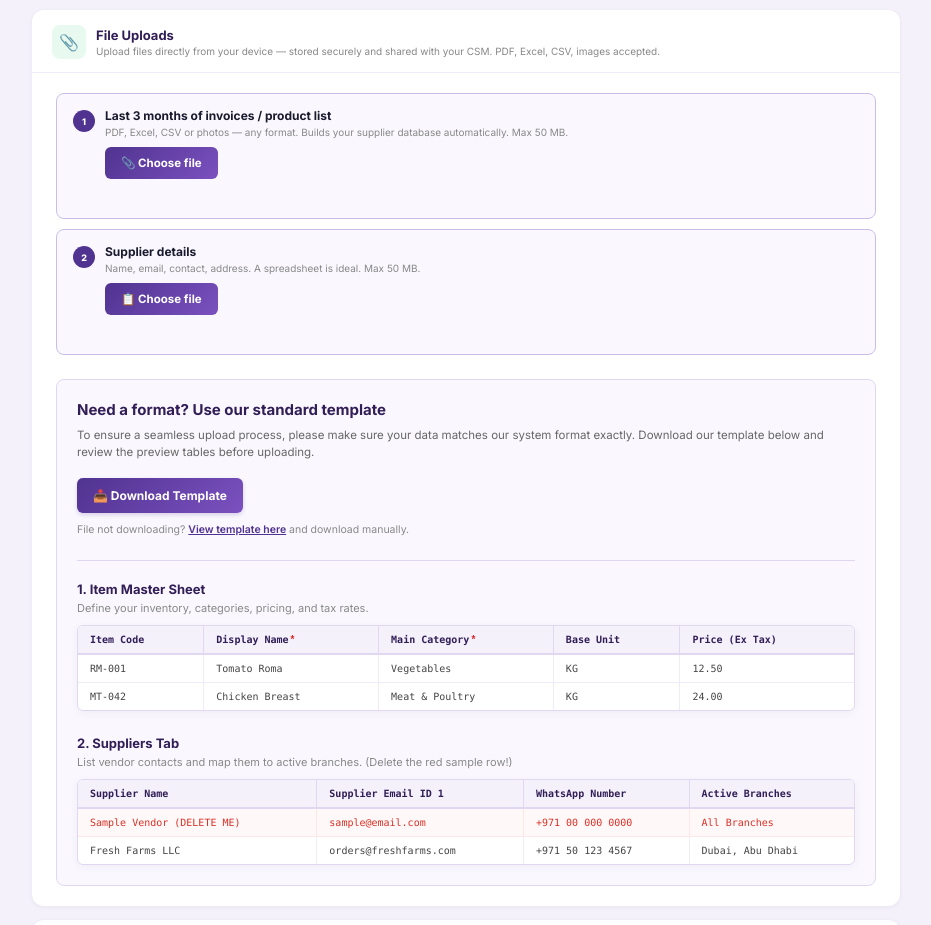
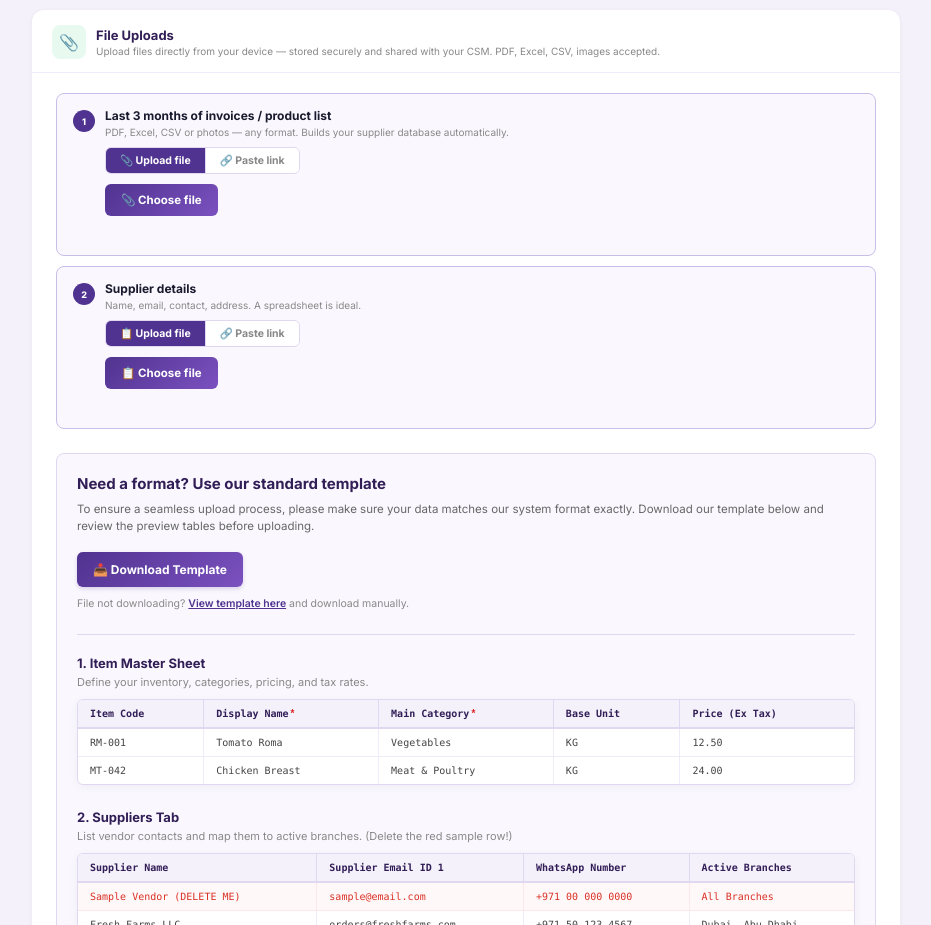
Before and after one commit to vaishnavi-supy-io/supy-onboarding, a plain HTML site: page index.html in a window 1280 px wide. Shown: the part 1540-2465 px from the top of the page, without its empty margins (174-1105 px from the left). Drawn offline with Linux system fonts and the light colour scheme.

Commit message:
feat: add link paste option alongside file upload on both upload blocks
- Each block now has Upload file / Paste link tab toggle
- Switching tabs clears the hidden field to prevent stale values
- Link input directly populates invoices_link / suppliers_link hidden field
- File upload tab unchanged — still uploads to Supabase and fills hidden field
- No backend changes needed

Co-authored-by: Copilot <223556219+Copilot@users.noreply.github.com>

```diff
--- a/index.html
+++ b/index.html
@@ -140,6 +140,12 @@ textarea{resize:vertical;min-height:72px}
 .file-done-chip{display:inline-flex;align-items:center;gap:5px;background:#E8FAF0;border:1px solid #40c798;border-radius:4px;padding:4px 10px;color:#1a6045;font-weight:600}
 .file-err-chip{display:inline-flex;align-items:center;gap:5px;background:#FEE2E2;border:1px solid #f87171;border-radius:4px;padding:4px 10px;color:#DC2626;font-weight:600}
 .file-loading-chip{display:inline-flex;align-items:center;gap:5px;color:#503390;font-weight:600}
+/* ── upload/link tab toggle ── */
+.ub-tabs{display:flex;gap:0;margin-bottom:10px;border:1.5px solid #e0d8f0;border-radius:6px;overflow:hidden;width:fit-content}
+.ub-tab{padding:6px 14px;font-size:10.5px;font-weight:700;cursor:pointer;border:none;background:#fff;color:#888;font-family:inherit;transition:background .15s,color .15s}
+.ub-tab.active{background:#503390;color:#fff}
+.ub-tab:first-child{border-right:1.5px solid #e0d8f0}
+.ub-panel{display:none}.ub-panel.active{display:block}
 </style>
 </head>
 <body>
@@ -310,14 +316,27 @@ textarea{resize:vertical;min-height:72px}
         <div class="ub-num">1</div>
         <div class="ub-body">
           <div class="ub-title">Last 3 months of invoices / product list</div>
-          <div class="ub-sub">PDF, Excel, CSV or photos — any format. Builds your supplier database automatically. Max 50 MB.</div>
+          <div class="ub-sub">PDF, Excel, CSV or photos — any format. Builds your supplier database automatically.</div>
           <input type="hidden" name="invoices_link" id="invoices_link_val"/>
+          <div class="ub-tabs">
+            <button type="button" class="ub-tab active" onclick="switchUbTab('inv','file',this)">📎 Upload file</button>
+            <button type="button" class="ub-tab" onclick="switchUbTab('inv','link',this)">🔗 Paste link</button>
+          </div>
+          <div class="ub-panel active" id="inv-panel-file">
             <button type="button" class="file-pick-btn" id="invBtn" onclick="document.getElementById('invFile').click()">📎 Choose file</button>
             <input type="file" id="invFile" class="file-input-hidden"
                    accept=".pdf,.xlsx,.xls,.csv,.jpg,.jpeg,.png,.zip,.rar"
                    onchange="uploadFile(this,'invoices_link_val','invBtn','invStatus','invProg')"/>
             <div class="file-prog"><div class="file-prog-fill" id="invProg"></div></div>
             <div class="file-status" id="invStatus"></div>
+          </div>
+          <div class="ub-panel" id="inv-panel-link">
+            <div class="ub-link-wrap">
+              <span class="ub-link-icon">🔗</span>
+              <input type="text" id="inv-link-input" class="ub-link" placeholder="https://drive.google.com/… or Dropbox link"
+                     oninput="document.getElementById('invoices_link_val').value=this.value"/>
+            </div>
+          </div>
         </div>
       </div>
     </div>
@@ -327,14 +346,27 @@ textarea{resize:vertical;min-height:72px}
         <div class="ub-num">2</div>
         <div class="ub-body">
           <div class="ub-title">Supplier details</div>
-          <div class="ub-sub">Name, email, contact, address. A spreadsheet is ideal. Max 50 MB.</div>
+          <div class="ub-sub">Name, email, contact, address. A spreadsheet is ideal.</div>
           <input type="hidden" name="suppliers_link" id="suppliers_link_val"/>
+          <div class="ub-tabs">
+            <button type="button" class="ub-tab active" onclick="switchUbTab('sup','file',this)">📋 Upload file</button>
+            <button type="button" class="ub-tab" onclick="switchUbTab('sup','link',this)">🔗 Paste link</button>
+          </div>
+          <div class="ub-panel active" id="sup-panel-file">
             <button type="button" class="file-pick-btn" id="supBtn" onclick="document.getElementById('supFile').click()">📋 Choose file</button>
             <input type="file" id="supFile" class="file-input-hidden"
                    accept=".pdf,.xlsx,.xls,.csv,.jpg,.jpeg,.png,.zip,.rar"
                    onchange="uploadFile(this,'suppliers_link_val','supBtn','supStatus','supProg')"/>
             <div class="file-prog"><div class="file-prog-fill" id="supProg"></div></div>
             <div class="file-status" id="supStatus"></div>
+          </div>
+          <div class="ub-panel" id="sup-panel-link">
+            <div class="ub-link-wrap">
+              <span class="ub-link-icon">🔗</span>
+              <input type="text" id="sup-link-input" class="ub-link" placeholder="https://drive.google.com/… or Dropbox link"
+                     oninput="document.getElementById('suppliers_link_val').value=this.value"/>
+            </div>
+          </div>
         </div>
       </div>
     </div>
@@ -883,6 +915,25 @@ function toggleSameAs(sel, divId) {
 /* ── R2 File Upload ── */
 var WORKER_BASE = 'https://supy-onboarding.vaishnavi-5d1.workers.dev';
 
+function switchUbTab(prefix, tab, btn) {
+  // toggle tab buttons
+  var tabs = btn.parentElement.querySelectorAll('.ub-tab');
+  tabs.forEach(function(t){ t.classList.remove('active'); });
+  btn.classList.add('active');
+  // toggle panels
+  document.getElementById(prefix+'-panel-file').classList.remove('active');
+  document.getElementById(prefix+'-panel-link').classList.remove('active');
+  document.getElementById(prefix+'-panel-'+tab).classList.add('active');
+  // clear the hidden field when switching so stale value isn't submitted
+  var hiddenId = prefix === 'inv' ? 'invoices_link_val' : 'suppliers_link_val';
+  document.getElementById(hiddenId).value = '';
+  if (tab === 'link') {
+    var linkInput = document.getElementById(prefix+'-link-input');
+    linkInput.value = '';
+    linkInput.focus();
+  }
+}
+
 function uploadFile(input, hiddenId, btnId, statusId, progId) {
   var file = input.files[0];
   if (!file) return;
```
Lines whose indentation alone changed are shown as unchanged.
